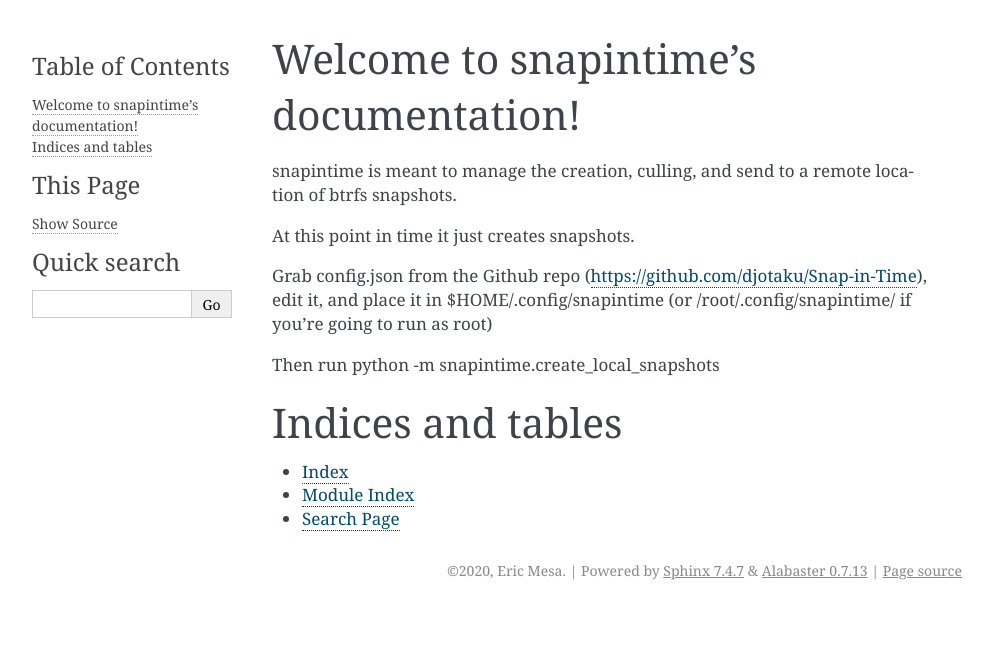
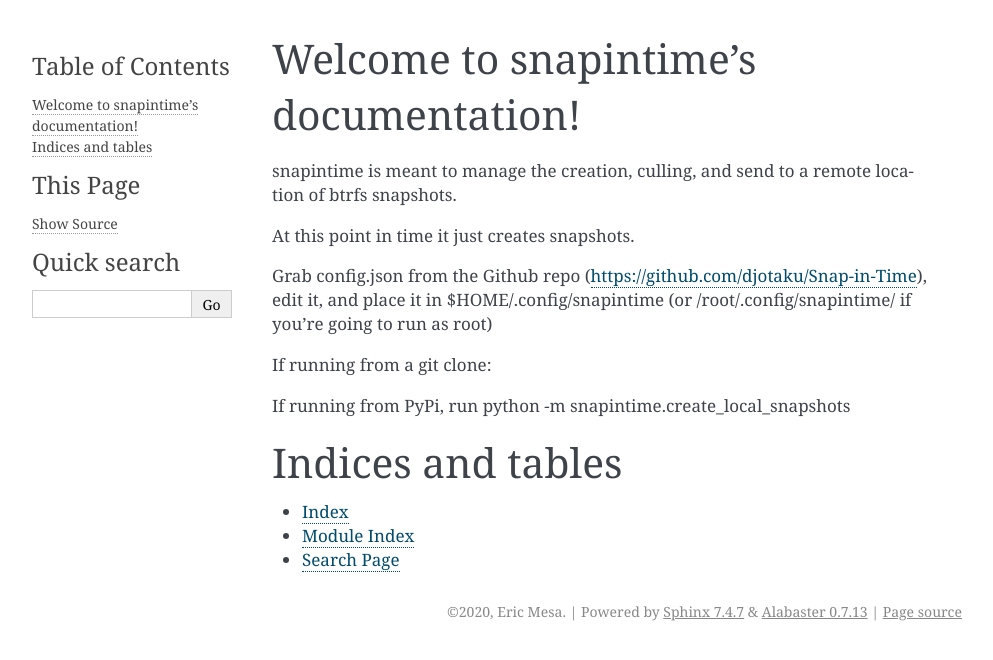
Before and after one commit to djotaku/Snap-in-Time, a Sphinx documentation site: the page built from docs/index.rst, in a window 1280 px wide. Shown: the top 660 px of the page, without its empty margins (148-1141 px from the left). Built offline with Sphinx 7.4.7, drawn with Linux system fonts in a browser that asks for light colours.

Commit message:
updated documentation

```diff
--- a/docs/index.rst
+++ b/docs/index.rst
@@ -12,7 +12,15 @@
 
 Grab config.json from the Github repo (https://github.com/djotaku/Snap-in-Time), edit it, and place it in $HOME/.config/snapintime (or /root/.config/snapintime/ if you're going to run as root)
 
-Then run python -m snapintime.create_local_snapshots
+If running from a git clone:
+
+.. code::Bash
+
+   pip -r requirements.txt
+   cd snapintime
+   python create_local_snapshots.py
+
+If running from PyPi, run python -m snapintime.create_local_snapshots
 
 .. toctree::
    :maxdepth: 2
```
